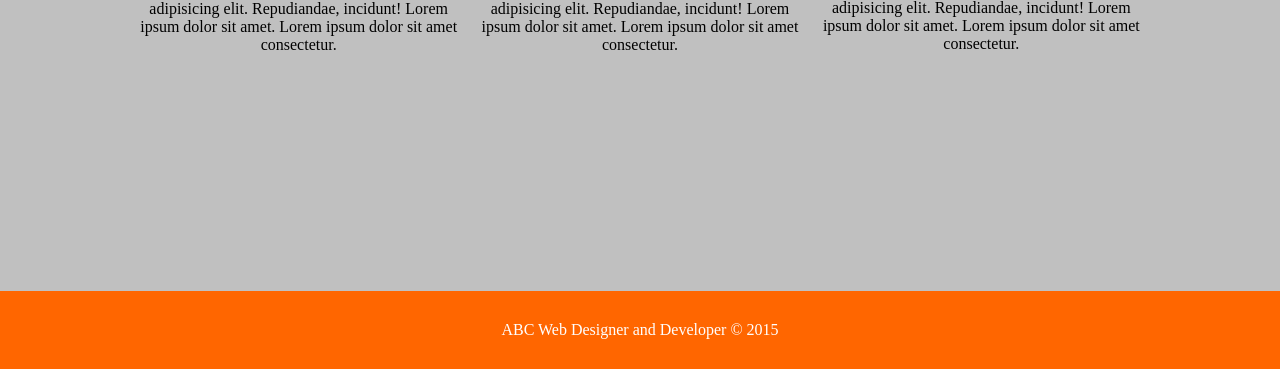
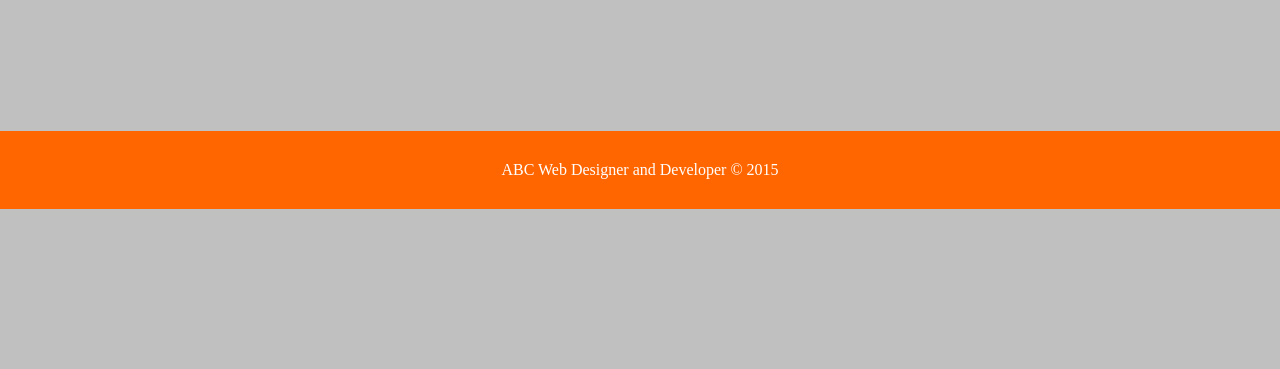
Before and after one commit to amathm/justITDay4, a plain HTML site: page index.html in a window 1280 px wide. Shown: the part 860-1229 px from the top of the page. After the commit the page ends 1069 px from the top, so only its background shows below. Drawn offline with Linux system fonts and the light colour scheme.

Commit message:
slight changes

```diff
--- a/css/play.css
+++ b/css/play.css
@@ -119,7 +119,7 @@ input[type="email"] {
   width: 80%;
   margin: 0 auto;
   padding: 20px 0;
-  height: 100vh;
+  height: 80vh;
   text-align: center;
   justify-content: center;
   align-items: center;
@@ -159,4 +159,5 @@ input[type="email"] {
 }
 .footer__container p {
   text-align: center;
+  /* height: 10vh; */
 }
```
